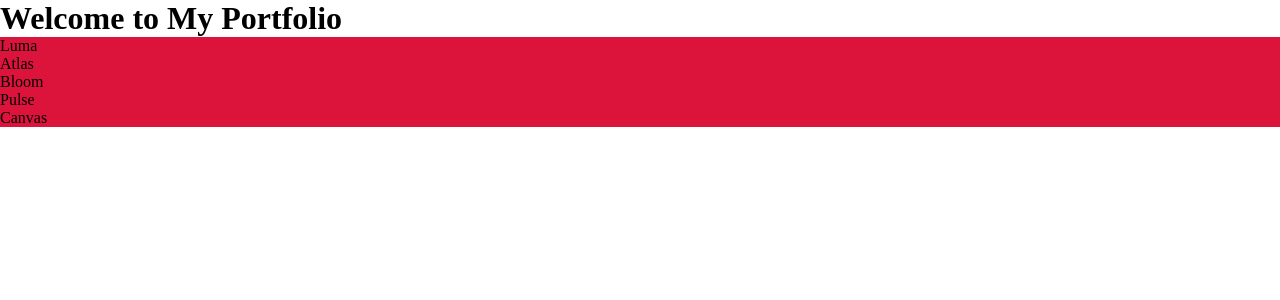
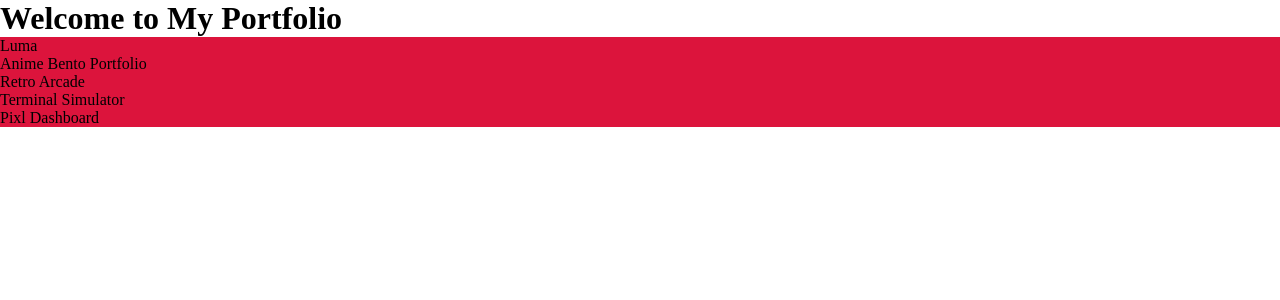
Before and after one commit to SandwichEater577/My-Portflio, a React app: page / in a window 1280 px wide. Shown: the top 300 px of the page. Built offline with nearby package versions, Linux system fonts and the light colour scheme; the HTML template or start-up script is replaced by a standard one.

Commit message:
Updated Data

```diff
--- a/src/Data/LayoutData.js
+++ b/src/Data/LayoutData.js
@@ -1,29 +1,34 @@
-// i asked co-pilot to generate some random projects so i can start playing with the .map function
+// Replaced generic AI projects with a mix of real and thematically fitting projects.
 
 export const projects = [
     {
         id: 1,
         title: "Luma",
-        description: "A minimalist productivity app for organizing daily tasks and routines."
+        description: "A custom programming language designed to build native Linux apps without needing to learn low-level languages. Built with Rust.",
+        featured: true // This is the flag that makes the box bigger!
     },
     {
         id: 2,
-        title: "Atlas",
-        description: "An interactive travel planner for discovering hidden destinations."
+        title: "Anime Bento Portfolio",
+        description: "This very website! A modern developer portfolio styled as a Bento Box with an anime-inspired metallic aesthetic.",
+        featured: false
     },
     {
         id: 3,
-        title: "Bloom",
-        description: "A plant care companion that helps users track watering and growth."
+        title: "Retro Arcade",
+        description: "A browser-based pixel art mini-game featuring local storage saving and custom canvas rendering.",
+        featured: false
     },
     {
         id: 4,
-        title: "Pulse",
-        description: "A real-time dashboard for visualizing personal fitness insights."
+        title: "Terminal Simulator",
+        description: "A joke web app that mimics a 90s movie hacker terminal. Type commands to trigger fake hacking sequences.",
+        featured: false
     },
     {
         id: 5,
-        title: "Canvas",
-        description: "A collaborative digital whiteboard for sharing ideas with remote teams."
+        title: "Pixl Dashboard",
+        description: "A community dashboard for Hack Club members to track coding hours, submit projects, and earn rewards.",
+        featured: false
     }
 ];
```
